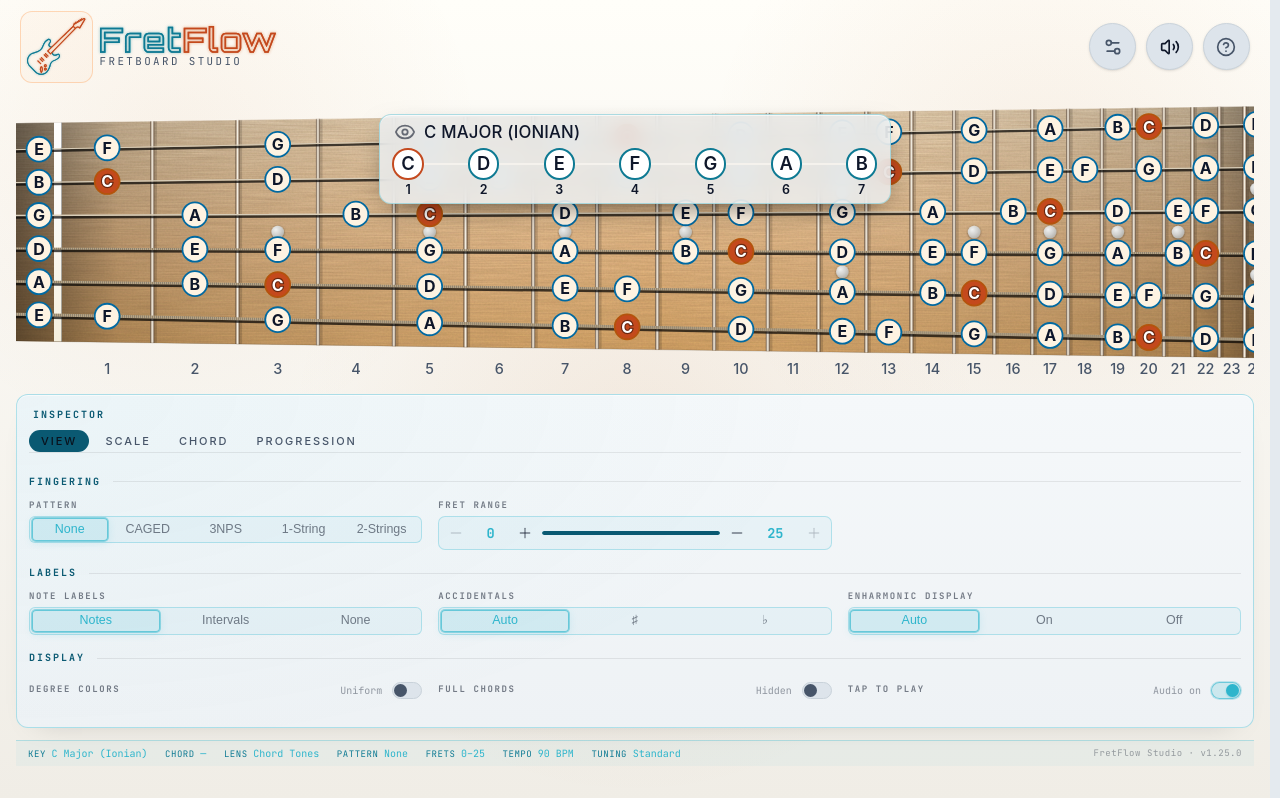
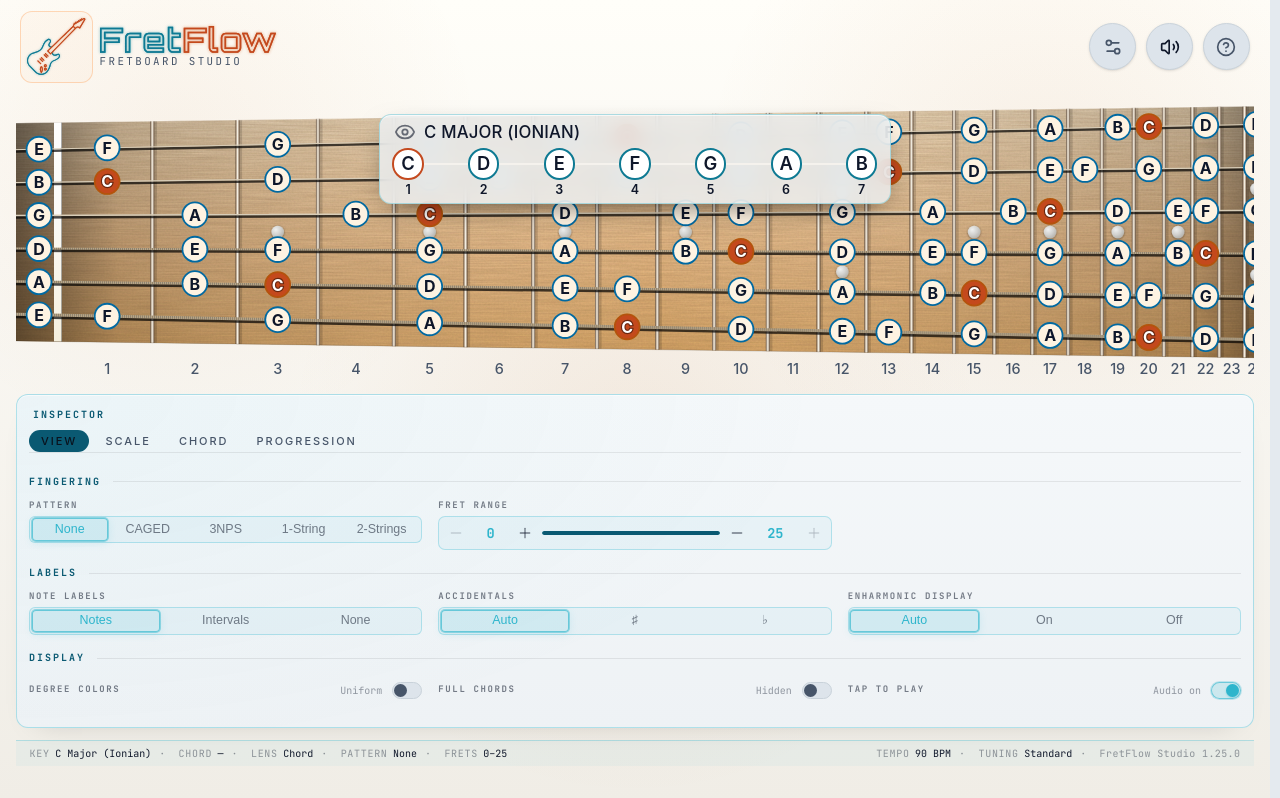
Before and after one commit to iecg/fretboard-app, a React (Vite) app: page / in a window 1280 px wide. Built offline with nearby package versions, Linux system fonts and the light colour scheme.

Commit message:
feat(status-bar): match the DAW design reference

```diff
--- a/src/components/StatusBar/StatusBar.module.css
+++ b/src/components/StatusBar/StatusBar.module.css
@@ -2,53 +2,56 @@
   display: flex;
   align-items: center;
   justify-content: space-between;
-  gap: 1rem;
+  gap: 1.5rem;
   width: 100%;
   min-width: 0;
-  padding: 0.3rem 0.75rem;
+  padding: 0.3rem 0.85rem;
   font-family: var(--font-mono);
   font-size: 0.625rem;
-  color: var(--dc-fg);
   background: var(--dc-bg);
   border-top: 1px solid var(--dc-border);
   overflow: hidden;
 }
 
-.fields {
+/* A run of dot-separated fields. The left run holds the reading context;
+   the right run holds the session fields plus the version tag. */
+.group {
   display: flex;
   align-items: baseline;
-  gap: 1.1rem;
-  margin: 0;
   min-width: 0;
   overflow: hidden;
 }
 
 .field {
-  display: flex;
+  display: inline-flex;
   align-items: baseline;
-  gap: 0.35rem;
+  gap: 0.34rem;
   white-space: nowrap;
 }
 
+/* Middle-dot separator between adjacent fields, in the dim label tone. */
+.field:not(:first-child) {
+  margin-left: 0.5rem;
+}
+
+.field:not(:first-child)::before {
+  content: "·";
+  margin-right: 0.5rem;
+  color: var(--dc-fg-muted);
+}
+
 .label {
-  margin: 0;
   text-transform: uppercase;
-  letter-spacing: 0.06em;
-  font-size: 0.5625rem;
-  color: var(--neon-cyan);
+  letter-spacing: 0.07em;
+  color: var(--dc-fg-muted);
 }
 
 .value {
-  margin: 0;
-  color: var(--dc-fg-strong);
+  color: var(--text-main);
   font-variant-numeric: tabular-nums;
 }
 
 .version {
-  flex: 0 0 auto;
-  font-size: 0.5625rem;
-  letter-spacing: 0.06em;
-  color: var(--dc-fg);
-  opacity: 0.7;
-  white-space: nowrap;
+  letter-spacing: 0.04em;
+  color: var(--dc-fg-muted);
 }
--- a/src/components/StatusBar/StatusBar.tsx
+++ b/src/components/StatusBar/StatusBar.tsx
@@ -3,7 +3,7 @@ import { CAGED_SHAPES, LENS_REGISTRY } from "@fretflow/core";
 import {
   type FingeringPattern,
   scaleLabelAtom,
-  chordLabelAtom,
+  chordShortLabelAtom,
   effectiveChordDegreeAtom,
   practiceLensAtom,
   fingeringPatternAtom,
@@ -28,16 +28,30 @@ const PATTERN_LABELS: Record<FingeringPattern, string> = {
   "two-strings": "Two Strings",
 };
 
+/** Compact lens labels — the strip mirrors the Chord tab's short forms. */
+const LENS_SHORT_LABELS: Record<string, string> = {
+  targets: "Chord",
+  "guide-tones": "Guide",
+  tension: "Tension",
+};
+
+interface StatusField {
+  id: string;
+  label: string;
+  value: string;
+}
+
 /**
- * The DAW shell's bottom status bar (Phase 12) — a single-line mono strip
- * reading Key / Chord / Lens / Pattern / Frets / Tempo / Tuning plus the
- * version tag. A pure read-out: it subscribes to existing atoms and never
- * writes. Mounted by `MainLayoutWrapper` on the desktop and tablet tiers.
+ * The DAW shell's bottom status bar — a single-line mono strip. Reading fields
+ * (Key / Chord / Lens / Pattern / Frets) sit flush-left; the session fields
+ * (Tempo / Tuning) and the version tag are pushed flush-right. A pure read-out:
+ * it subscribes to existing atoms and never writes. Mounted by
+ * `MainLayoutWrapper` on the desktop and tablet tiers.
  */
 export function StatusBar() {
   const { t } = useTranslation();
   const scaleLabel = useAtomValue(scaleLabelAtom);
-  const chordLabel = useAtomValue(chordLabelAtom);
+  const chordShortLabel = useAtomValue(chordShortLabelAtom);
   const chordDegree = useAtomValue(effectiveChordDegreeAtom);
   const lens = useAtomValue(practiceLensAtom);
   const pattern = useAtomValue(fingeringPatternAtom);
@@ -47,12 +61,15 @@ export function StatusBar() {
   const tempo = useAtomValue(progressionTempoBpmAtom);
   const tuningName = useAtomValue(tuningNameAtom);
 
-  const lensLabel = LENS_REGISTRY.find((e) => e.id === lens)?.label ?? EMPTY;
+  const lensLabel =
+    LENS_SHORT_LABELS[lens] ??
+    LENS_REGISTRY.find((e) => e.id === lens)?.label ??
+    EMPTY;
 
-  const chordValue = chordLabel
+  const chordValue = chordShortLabel
     ? chordDegree
-      ? `${chordDegree} · ${chordLabel}`
-      : chordLabel
+      ? `${chordDegree} · ${chordShortLabel}`
+      : chordShortLabel
     : EMPTY;
 
   const patternValue =
@@ -60,31 +77,38 @@ export function StatusBar() {
       ? `${PATTERN_LABELS.caged} · ${CAGED_SHAPES.filter((s) => cagedShapes.has(s)).join("") || EMPTY}`
       : PATTERN_LABELS[pattern];
 
-  const fields: ReadonlyArray<{ id: string; label: string; value: string }> = [
+  const leftFields: ReadonlyArray<StatusField> = [
     { id: "key", label: t("statusBar.key"), value: scaleLabel || EMPTY },
     { id: "chord", label: t("statusBar.chord"), value: chordValue },
     { id: "lens", label: t("statusBar.lens"), value: lensLabel },
     { id: "pattern", label: t("statusBar.pattern"), value: patternValue },
     { id: "frets", label: t("statusBar.frets"), value: `${fretStart}–${fretEnd}` },
+  ];
+  const rightFields: ReadonlyArray<StatusField> = [
     { id: "tempo", label: t("statusBar.tempo"), value: `${tempo} BPM` },
     { id: "tuning", label: t("statusBar.tuning"), value: tuningName || EMPTY },
   ];
 
-  return (
-    <div className={styles["status-bar"]} data-testid="status-bar">
-      <dl className={styles.fields}>
-        {fields.map((f) => (
-          <div key={f.id} className={styles.field}>
-            <dt className={styles.label}>{f.label}</dt>
-            <dd className={styles.value} data-testid={`status-${f.id}`}>
-              {f.value}
-            </dd>
-          </div>
-        ))}
-      </dl>
-      <span className={styles.version} data-testid="status-version">
-        FretFlow Studio · v{__APP_VERSION__}
+  const renderField = (f: StatusField) => (
+    <div key={f.id} className={styles.field}>
+      <span className={styles.label}>{f.label}</span>
+      <span className={styles.value} data-testid={`status-${f.id}`}>
+        {f.value}
       </span>
     </div>
   );
+
+  return (
+    <div className={styles["status-bar"]} data-testid="status-bar">
+      <div className={styles.group}>{leftFields.map(renderField)}</div>
+      <div className={styles.group}>
+        {rightFields.map(renderField)}
+        <span className={styles.field}>
+          <span className={styles.version} data-testid="status-version">
+            FretFlow Studio {__APP_VERSION__}
+          </span>
+        </span>
+      </div>
+    </div>
+  );
 }
--- a/src/store/atoms.ts
+++ b/src/store/atoms.ts
@@ -51,6 +51,7 @@ export {
   chordTonesAtom,
   chordMembersAtom,
   chordLabelAtom,
+  chordShortLabelAtom,
   chordSummaryNotesAtom,
   chordMemberFactsAtom,
   chordDegreeAtom,
--- a/src/store/chordOverlayAtoms.ts
+++ b/src/store/chordOverlayAtoms.ts
@@ -50,6 +50,7 @@ import {
   isChordOverlayPatternDisabled,
 } from "./fingeringAtoms";
 import { currentTuningAtom } from "./layoutAtoms";
+import { formatChordShortLabel } from "../progressions/progressionDomain";
 
 const chordFretSpreadStorage = constrainedNumberStorage({
   min: 0,
@@ -566,6 +567,16 @@ export const chordLabelAtom = atom((get) => {
   return `${formatAccidental(getNoteDisplay(chordRoot, chordRoot, useFlats))} ${chordType}`;
 });
 
+/** Compact chord symbol (e.g. "Am", "Cmaj7", "G7") for tight readouts. */
+export const chordShortLabelAtom = atom((get) => {
+  const chordRoot = get(chordRootAtom);
+  const chordType = get(chordTypeAtom);
+  const useFlats = get(useFlatsAtom);
+  if (!chordType) return null;
+  const rootLabel = formatAccidental(getNoteDisplay(chordRoot, chordRoot, useFlats));
+  return formatChordShortLabel(rootLabel, chordType);
+});
+
 export const chordSummaryNotesAtom = atom((get) => {
   const chordType = get(chordTypeAtom);
   const chordTones = get(chordTonesAtom);
```
Also changed, not shown: 1 other file (tests, documents, lock files or other folders).
